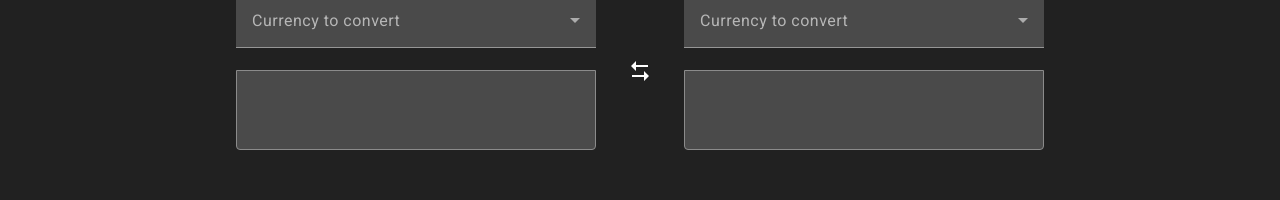
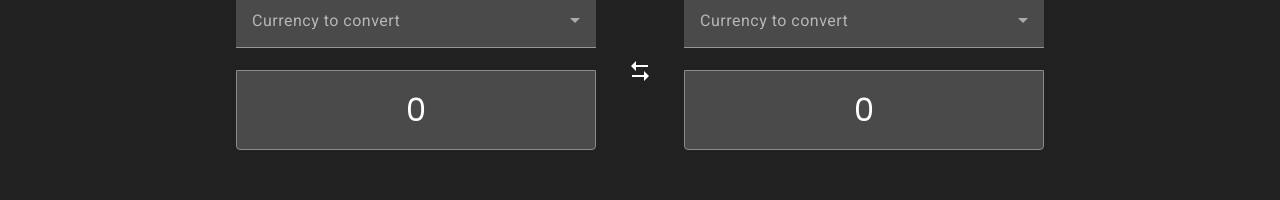
Before and after one commit to GabrielNonnemacher/currencies-quotes, an Angular app: page / in a window 1280 px wide. Shown: the part 337-537 px from the top of the page. Built offline with nearby package versions, Linux system fonts and the light colour scheme.

Commit message:
Task #11 - começando tratamento do input

```diff
--- a/src/app/components/inputs/input-number/input-number.component.html
+++ b/src/app/components/inputs/input-number/input-number.component.html
@@ -1,3 +1,6 @@
 <input type="number"
        name="number-input"
-       id="number-input">
+       id="number-input"
+       (input)="f()"
+       (ngModelChange)="onChange($event)"
+       [(ngModel)]="value">
--- a/src/app/components/inputs/input-number/input-number.component.ts
+++ b/src/app/components/inputs/input-number/input-number.component.ts
@@ -1,4 +1,4 @@
-import { Component } from '@angular/core';
+import { Component, EventEmitter, Output, signal } from '@angular/core';
 
 @Component({
   selector: 'quote-input-number',
@@ -6,5 +6,15 @@ import { Component } from '@angular/core';
   styleUrls: ['./input-number.component.scss']
 })
 export class InputNumberComponent {
+  value = 0;
+  @Output() valueChange = new EventEmitter;
 
+  public onChange(valueChanged: any): void {
+    this.value = valueChanged * 1;
+    this.valueChange.emit(this.value);
+  }
+
+  public f(): number {
+    return this.value
+  }
 }
--- a/src/app/components/screen-conversion/screen-conversion.component.html
+++ b/src/app/components/screen-conversion/screen-conversion.component.html
@@ -1,7 +1,8 @@
 <section class="body">
     <div class="container-select">
         <quote-select [items]="currenciesInit()"></quote-select>
-        <quote-input-number></quote-input-number>
+        <quote-input-number (valueChange)="changeValueInit($event)">
+        </quote-input-number>
     </div>
 
     <div class="symbol-reverse">
--- a/src/app/components/screen-conversion/screen-conversion.component.scss
+++ b/src/app/components/screen-conversion/screen-conversion.component.scss
@@ -18,5 +18,4 @@
     display: flex;
     align-items: center;
     justify-content: center;
-    color: white;
 }
--- a/src/app/components/screen-conversion/screen-conversion.component.ts
+++ b/src/app/components/screen-conversion/screen-conversion.component.ts
@@ -28,4 +28,9 @@ export class ScreenConversionComponent implements OnInit {
       );
     });
   }
+
+  public changeValueInit(param: number): void {
+    console.log(param);
+
+  }
 }
```
